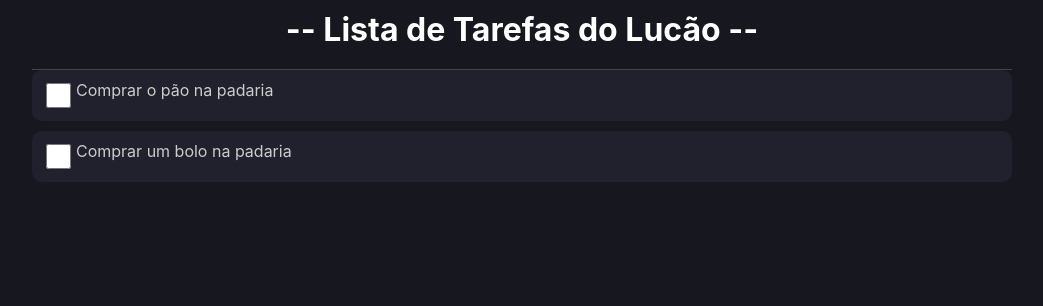
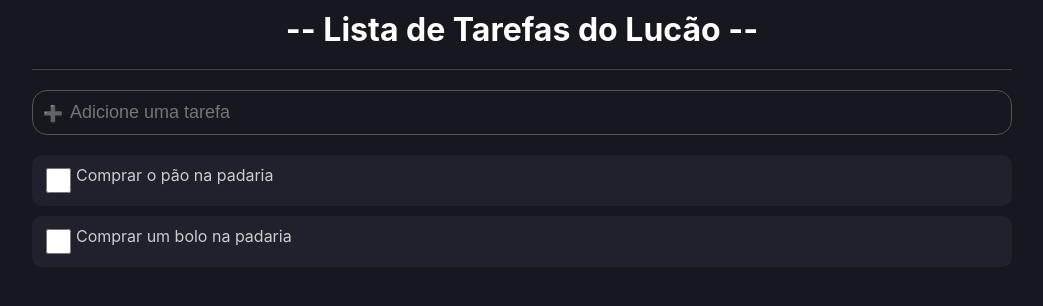
Before and after one commit to Lucas-Collard/Desafios-React-com-Ts-1, a React (Create React App) app: page / in a window 1280 px wide. Shown: the top 306 px of the page, without its empty margins (118-1161 px from the left). Built offline with nearby package versions, Linux system fonts and the light colour scheme.

Commit message:
criação da div de adicionar tarefa

```diff
--- a/src/App.tsx
+++ b/src/App.tsx
@@ -2,17 +2,20 @@
 import * as C from './App.styles';
 import  { Item } from  './types/Item';
 import {ListItem} from './components/ListItem';
+import {AddArea} from './components/AddArea';
 
 const App = () => {
   const[list, setList] = useState<Item[]>([
     { id: 1, name: 'Comprar o pão na padaria', done: false },
     { id: 2, name: 'Comprar um bolo na padaria', done: false }
   ]);
+
   return (
       <C.Container>
         <C.Area>
           <C.Header>-- Lista de Tarefas do Lucão --</C.Header>
-        {/*Área de adicionar nova tarefa*/}
+
+        <AddArea />
 
         {list.map((item, index)=>(
           <ListItem key={index} item={item} />
--- /dev/null
+++ b/src/components/AddArea/index.tsx
@@ -0,0 +1,14 @@
+import * as C from './styles';
+
+export const AddArea = () => {
+    return(
+        <C.Container>
+            <div className="image"> ➕</div>
+            <input
+                type="text"
+                placeholder="Adicione uma tarefa"
+            />
+        </C.Container>
+    );
+
+}
--- /dev/null
+++ b/src/components/AddArea/styles.ts
@@ -0,0 +1,23 @@
+import styled from 'styled-components';
+
+export const Container = styled.div`
+    border: 1px solid #555;
+    border-radius: 15px;
+    padding: 10px;
+    margin 20px 0;
+    display: flex;
+    align-items: center;
+
+    .image {
+        margin-right: 5px;
+    }
+
+    input{
+        border: 0px;
+        background: transparent;
+        outline: 0;
+        color: #FFF;
+        font-size: 18px;
+        flex: 1;
+    }
+`;
```
